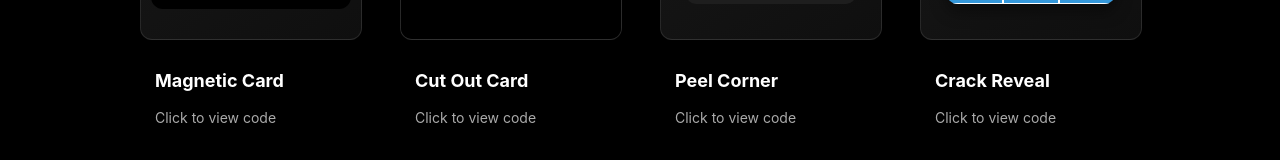
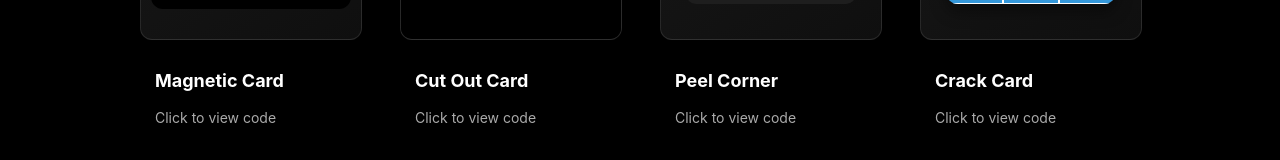
Before and after one commit to Madeshmadmax7/uicrate, a React (Create React App) app: page / in a window 1280 px wide. Shown: the part 726-886 px from the top of the page. Built offline with nearby package versions, Linux system fonts and the light colour scheme.

Commit message:
chore: Minute change after commit

```diff
--- a/src/components/Gallery.js
+++ b/src/components/Gallery.js
@@ -288,7 +288,7 @@ export default CornerPeel;`,
   },
   {
     id: 4,
-    title: 'Crack Reveal',
+    title: 'Crack Card',
     reactCode: `import React, { useState } from 'react';
 import './CrackCard.css';
 
```
